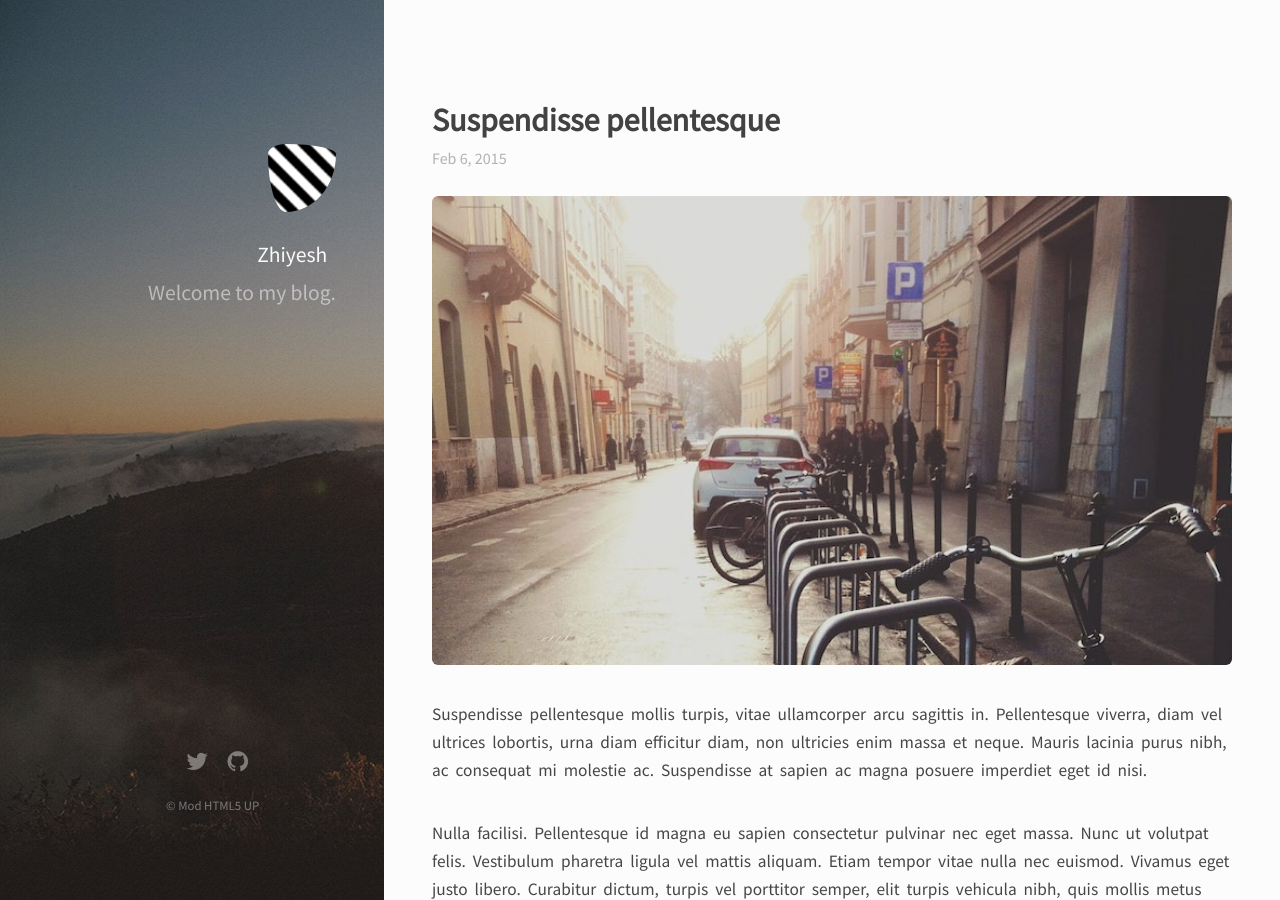
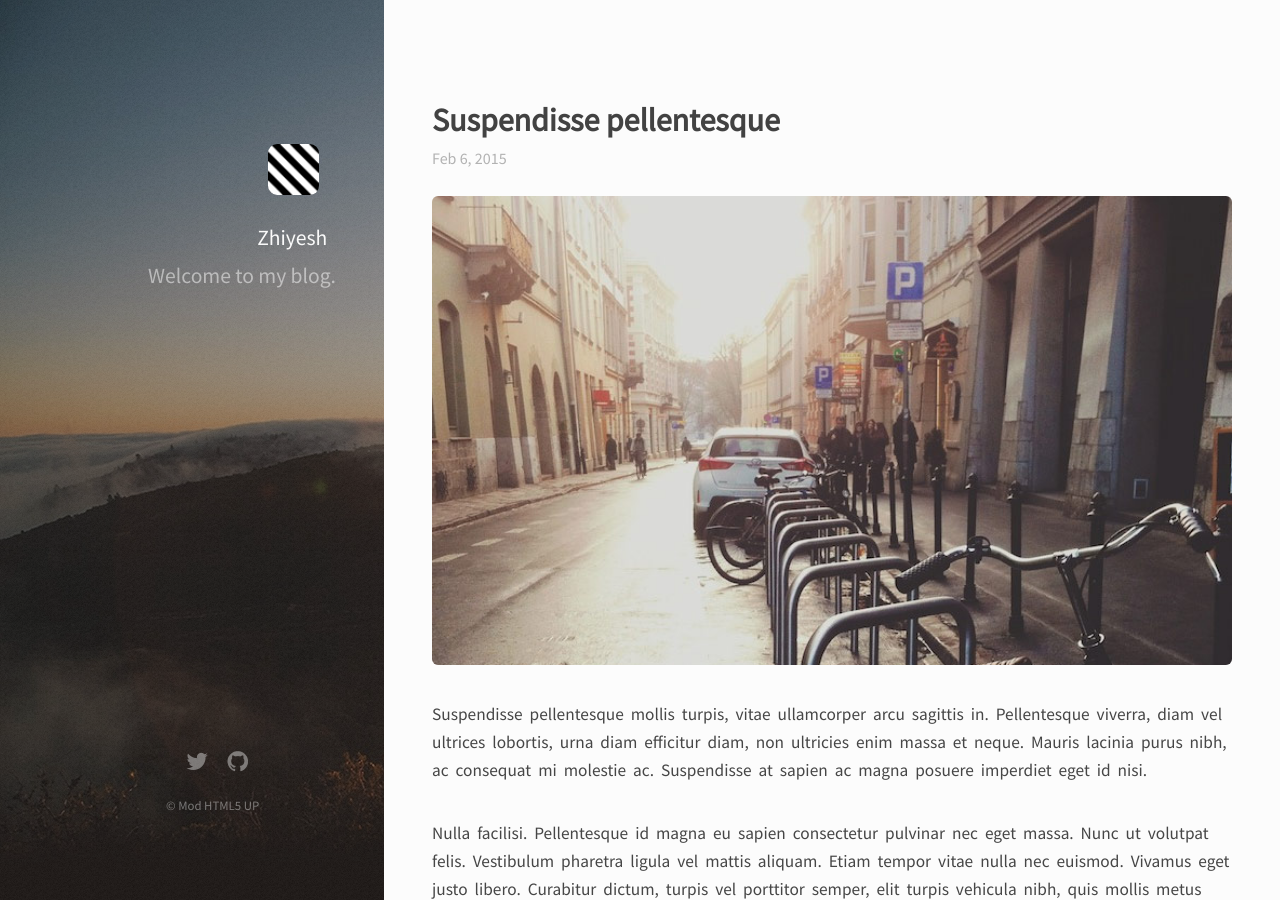
Before and after one commit to Zhiyelah/zhiyelah.github.io, a Jekyll site: the page built from index.html, in a window 1280 px wide and 900 px high. Built offline with Jekyll 4.4.1, drawn with Linux system fonts in a browser that asks for light colours; nearby versions of some CDN libraries.

Commit message:
Update default.html

```diff
--- a/_layouts/default.html
+++ b/_layouts/default.html
@@ -30,7 +30,7 @@
 
 	<body id="top">
     <header id="header">
-      <img class="image avatar" src="/images/avatar.jpg" onclick="window.open('{{ site.url }}', '_blank')" alt="{{ site.author.name }}">
+      <div class="image avatar"><img class="editable" src="/images/avatar.jpg" onclick="window.open('{{ site.url }}', '_blank')" alt="{{ site.author.name }}"></div>
       <h2 class="editable"><strong>Zhiyesh</strong>&nbsp;&nbsp;
       		Welcome to my blog.</h2>
     </header>
```
